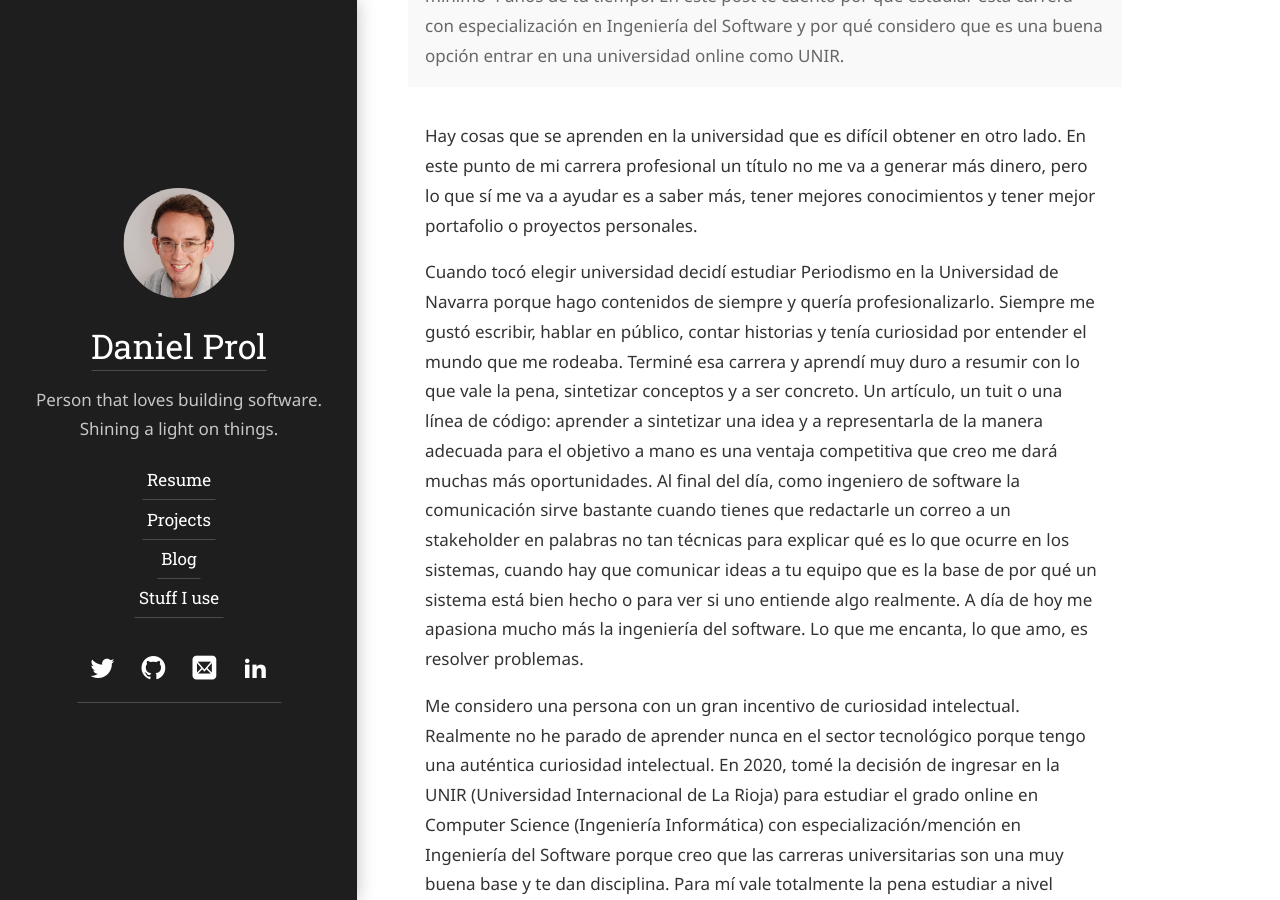
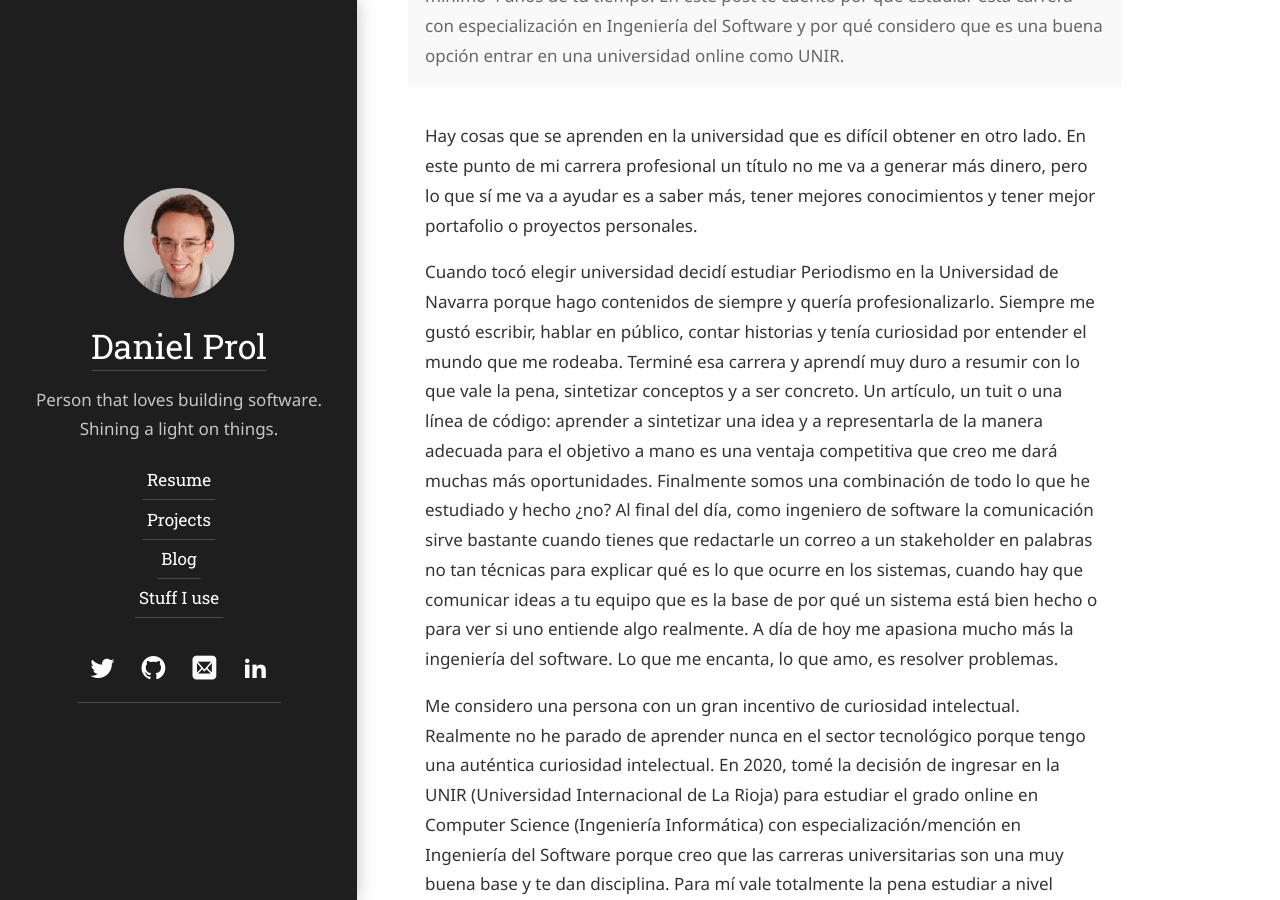
Before and after one commit to dprol/dprol.github.io, a Jekyll site: the page built from hydejack/_posts/2020-07-24-informatica.md, in a window 1280 px wide and 900 px high, scrolled down 713 px. Built offline with Jekyll 4.4.1, drawn with Linux system fonts in a browser that asks for light colours; some web fonts are replaced.

Commit message:
Update 2020-07-24-informatica.md

```diff
--- a/hydejack/_posts/2020-07-24-informatica.md
+++ b/hydejack/_posts/2020-07-24-informatica.md
@@ -10,7 +10,7 @@ Hay cosas que se aprenden en la universidad que es difícil obtener en otro lado
 
 <!--more-->
 
-Cuando tocó elegir universidad decidí estudiar Periodismo en la Universidad de Navarra porque hago contenidos de siempre y quería profesionalizarlo. Siempre me gustó escribir, hablar en público, contar historias y tenía curiosidad por entender el mundo que me rodeaba. Terminé esa carrera y aprendí muy duro a resumir con lo que vale la pena, sintetizar conceptos y a ser concreto. Un artículo, un tuit o una línea de código: aprender a sintetizar una idea y a representarla de la manera adecuada para el objetivo a mano es una ventaja competitiva que creo me dará muchas más oportunidades. Al final del día, como ingeniero de software la comunicación sirve bastante cuando tienes que redactarle un correo a un stakeholder en palabras no tan técnicas para explicar qué es lo que ocurre en los sistemas, cuando hay que comunicar ideas a tu equipo que es la base de por qué un sistema está bien hecho o para ver si uno entiende algo realmente. A día de hoy me apasiona mucho más la ingeniería del software. Lo que me encanta, lo que amo, es resolver problemas.
+Cuando tocó elegir universidad decidí estudiar Periodismo en la Universidad de Navarra porque hago contenidos de siempre y quería profesionalizarlo. Siempre me gustó escribir, hablar en público, contar historias y tenía curiosidad por entender el mundo que me rodeaba. Terminé esa carrera y aprendí muy duro a resumir con lo que vale la pena, sintetizar conceptos y a ser concreto. Un artículo, un tuit o una línea de código: aprender a sintetizar una idea y a representarla de la manera adecuada para el objetivo a mano es una ventaja competitiva que creo me dará muchas más oportunidades. Finalmente somos una combinación de todo lo que he estudiado y hecho ¿no? Al final del día, como ingeniero de software la comunicación sirve bastante cuando tienes que redactarle un correo a un stakeholder en palabras no tan técnicas para explicar qué es lo que ocurre en los sistemas, cuando hay que comunicar ideas a tu equipo que es la base de por qué un sistema está bien hecho o para ver si uno entiende algo realmente. A día de hoy me apasiona mucho más la ingeniería del software. Lo que me encanta, lo que amo, es resolver problemas.
 
 Me considero una persona con un gran incentivo de curiosidad intelectual. Realmente no he parado de aprender nunca en el sector tecnológico porque tengo una auténtica curiosidad intelectual. En 2020, tomé la decisión de ingresar en la UNIR (Universidad Internacional de La Rioja) para estudiar el grado online en Computer Science (Ingeniería Informática) con especialización/mención en Ingeniería del Software porque creo que las carreras universitarias son una muy buena base y te dan disciplina. Para mí vale totalmente la pena estudiar a nivel profundo los conceptos, el porqué de las cosas, cómo funcionan las cosas a bajo nivel y la teoría que está por debajo (estructuras de datos, algoritmia, arquitectura de computadores, etc). Yo personalmente amo la universidad porque es la institución por excelencia para crear nuevo conocimiento y son años en los que uno se prepara seriamente. La universidad enseña conocimiento básico y formal que, al principio, no valoras y que acabas valorando más tarde como es la capacidad de sacrificio, trabajar bajo presión o los conceptos y principios fundamentales. Sin este fundamento no somos nadie. Y es interesantísimo durante la carrera profesional. Que alguien tenga un título no me dice nada de lo que sabe, no hay un valor inherente al título. En cambio, ir a la universidad me sirve para enfocarme en cosas que no veo en el trabajo. Hay profesores muy buenos y otros no tanto. Poner horas es clave sea cual sea el camino.
 
```
